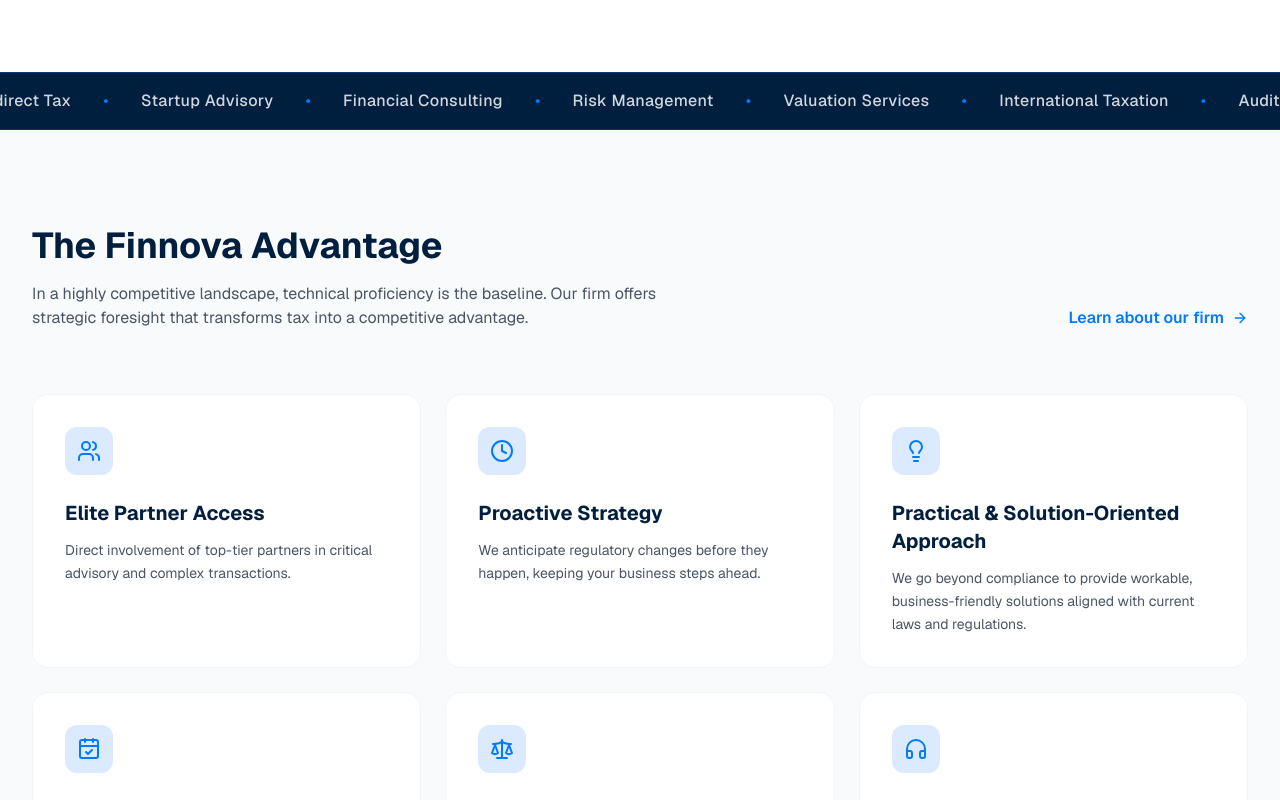
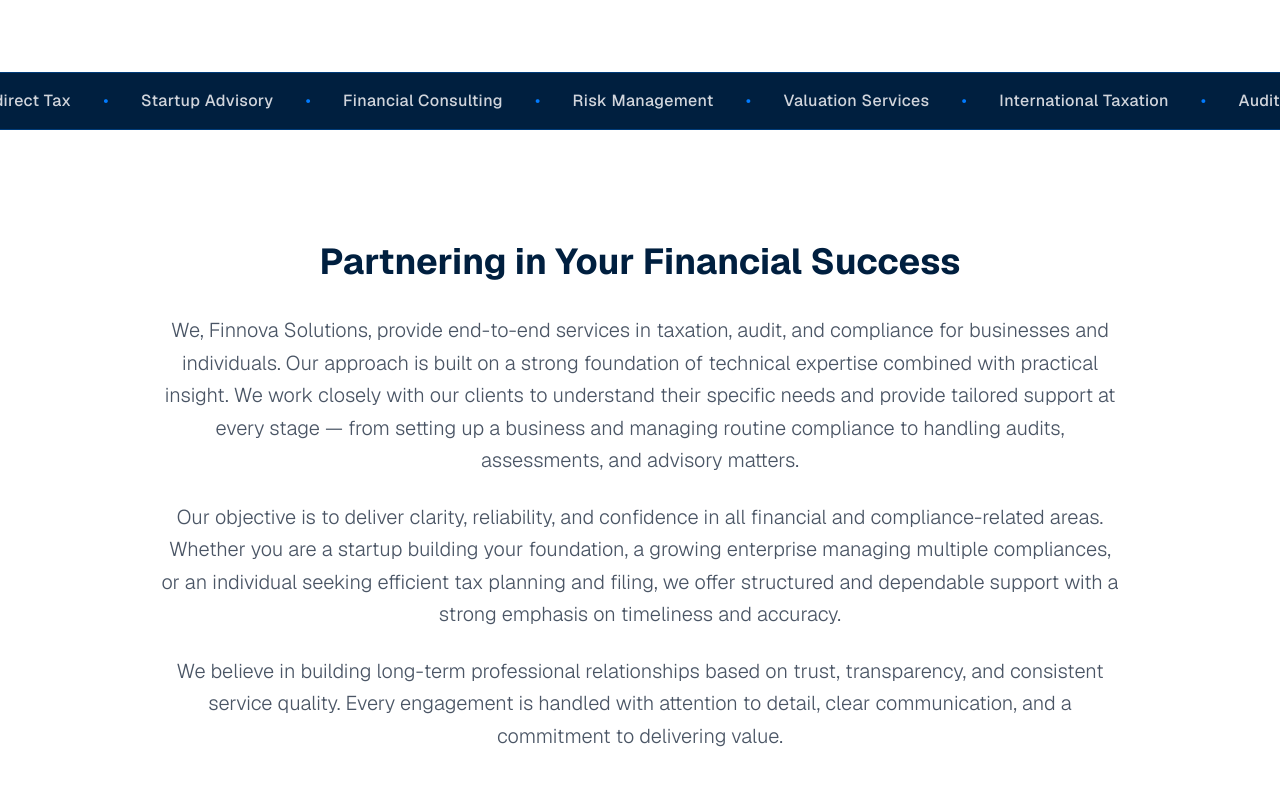
Before and after one commit to sriram263/finnova-solutions, a Next.js app: page / in a window 1280 px wide. Shown: the part 800-1600 px from the top of the page. Built offline with nearby package versions, Linux system fonts and the light colour scheme.

Commit message:
Home page updated with advantages sliding and paragraph adding

```diff
--- a/app/page.tsx
+++ b/app/page.tsx
@@ -4,6 +4,54 @@
 import { ArrowRight, ShieldCheck, TrendingUp, Users, Clock, Lightbulb, CalendarCheck, Scale, Headphones, Handshake } from "lucide-react";
 import Link from "next/link";
 import { TrustBar } from "@/components/ui/TrustBar";
+
+const advantages = [
+  {
+    icon: Users,
+    title: "Elite Partner Access",
+    desc: "Direct involvement of top-tier partners in critical advisory and complex transactions."
+  },
+  {
+    icon: Clock,
+    title: "Proactive Strategy",
+    desc: "We anticipate regulatory changes before they happen, keeping your business steps ahead."
+  },
+  {
+    icon: Lightbulb,
+    title: "Practical & Solution-Oriented Approach",
+    desc: "We go beyond compliance to provide workable, business-friendly solutions aligned with current laws and regulations."
+  },
+  {
+    icon: CalendarCheck,
+    title: "Timely & Reliable Execution",
+    desc: "Strong focus on deadlines, with proactive reminders and structured processes to ensure timely filings and compliance."
+  },
+  {
+    icon: Scale,
+    title: "Ethical & Professional Standards",
+    desc: "Services are delivered in line with the guidelines of the Institute of Chartered Accountants of India, maintaining integrity, confidentiality, and independence."
+  },
+  {
+    icon: Headphones,
+    title: "End-to-End Support",
+    desc: "From registrations and routine compliance to audits and representation, we provide a single point of contact for all professional needs."
+  },
+  {
+    icon: Handshake,
+    title: "Commitment Focused",
+    desc: "We focus on building long-term relationships with our clients based on trust, integrity, and professionalism. We aim to make compliance simple and stress-free, so you can focus on running your business."
+  },
+  {
+    icon: ShieldCheck,
+    title: "Bulletproof Compliance",
+    desc: "100% adherence to evolving ICAI and statutory frameworks, mitigating all legal risks."
+  },
+  {
+    icon: TrendingUp,
+    title: "Growth-Centric",
+    desc: "We align financial structures to optimize funding opportunities and operational scaling."
+  }
+];
 
 export default function Home() {
   return (
@@ -29,7 +77,7 @@
               transition={{ duration: 0.5, delay: 0.1 }}
               className="text-5xl md:text-7xl font-extrabold tracking-tight text-brand-navy dark:text-white mb-4 uppercase"
             >
-              Excellence in <br/>
+              Excellence in <br />
               <span className="text-transparent bg-clip-text bg-gradient-to-r from-brand-blue to-blue-400">
                 Financial Strategy
               </span>
@@ -79,14 +127,42 @@
       {/* Trust Bar */}
       <TrustBar />
 
+      {/* Introduction Section */}
+      <section className="py-20 md:py-28 bg-white dark:bg-[#000c19]">
+        <div className="max-w-5xl mx-auto px-4 sm:px-6 lg:px-8 text-center">
+          <motion.div
+            initial={{ opacity: 0, y: 20 }}
+            whileInView={{ opacity: 1, y: 0 }}
+            viewport={{ once: true }}
+            transition={{ duration: 0.6 }}
+          >
+            <h2 className="text-3xl md:text-4xl font-bold text-brand-navy dark:text-white mb-8">
+              Partnering in Your Financial Success
+            </h2>
+            <div className="text-gray-600 dark:text-gray-300 text-lg md:text-xl leading-relaxed space-y-6 text-justify md:text-center font-light">
+              <p>
+                We, Finnova Solutions, provide end-to-end services in taxation, audit, and compliance for businesses and individuals. Our approach is built on a strong foundation of technical expertise combined with practical insight. We work closely with our clients to understand their specific needs and provide tailored support at every stage — from setting up a business and managing routine compliance to handling audits, assessments, and advisory matters.
+              </p>
+              <p>
+                Our objective is to deliver clarity, reliability, and confidence in all financial and compliance-related areas. Whether you are a startup building your foundation, a growing enterprise managing multiple compliances, or an individual seeking efficient tax planning and filing, we offer structured and dependable support with a strong emphasis on timeliness and accuracy.
+              </p>
+              <p>
+                We believe in building long-term professional relationships based on trust, transparency, and consistent service quality. Every engagement is handled with attention to detail, clear communication, and a commitment to delivering value.
+              </p>
+            </div>
+          </motion.div>
+        </div>
+      </section>
+
       {/* Why Choose Us */}
       <section className="py-24 bg-gray-50 dark:bg-[#000813]">
         <div className="max-w-7xl mx-auto px-4 sm:px-6 lg:px-8">
           <div className="flex flex-col md:flex-row justify-between items-end mb-16 gap-6">
             <div className="max-w-2xl">
-              <h2 className="text-3xl md:text-4xl font-bold text-brand-navy dark:text-white mb-4">The Finnova Advantage</h2>
-              <p className="text-gray-600 dark:text-gray-400">
-                In a highly competitive landscape, technical proficiency is the baseline. Our firm offers strategic foresight that transforms tax into a competitive advantage.
+              <h2 className="text-3xl md:text-4xl font-bold text-brand-navy dark:text-white mb-4">Our Edge, Your Benefit</h2>
+              <p className="text-gray-800 dark:text-gray-400 text-xl font-medium">
+                Your values inspire our excellence.
+                That’s what sets us apart.
               </p>
             </div>
             <Link href="/about" className="inline-flex items-center gap-2 text-brand-blue font-semibold hover:underline group">
@@ -94,68 +170,33 @@
             </Link>
           </div>
 
-          <div className="grid grid-cols-1 md:grid-cols-2 lg:grid-cols-3 gap-6">
-            {[
-              {
-                icon: Users,
-                title: "Elite Partner Access",
-                desc: "Direct involvement of top-tier partners in critical advisory and complex transactions."
-              },
-              {
-                icon: Clock,
-                title: "Proactive Strategy",
-                desc: "We anticipate regulatory changes before they happen, keeping your business steps ahead."
-              },
-              {
-                icon: Lightbulb,
-                title: "Practical & Solution-Oriented Approach",
-                desc: "We go beyond compliance to provide workable, business-friendly solutions aligned with current laws and regulations."
-              },
-              {
-                icon: CalendarCheck,
-                title: "Timely & Reliable Execution",
-                desc: "Strong focus on deadlines, with proactive reminders and structured processes to ensure timely filings and compliance."
-              },
-              {
-                icon: Scale,
-                title: "Ethical & Professional Standards",
-                desc: "Services are delivered in line with the guidelines of the Institute of Chartered Accountants of India, maintaining integrity, confidentiality, and independence."
-              },
-              {
-                icon: Headphones,
-                title: "End-to-End Support",
-                desc: "From registrations and routine compliance to audits and representation, we provide a single point of contact for all professional needs."
-              },
-              {
-                icon: Handshake,
-                title: "Commitment Focused",
-                desc: "We focus on building long-term relationships with our clients based on trust, integrity, and professionalism. We aim to make compliance simple and stress-free, so you can focus on running your business."
-              },
-              {
-                icon: ShieldCheck,
-                title: "Bulletproof Compliance",
-                desc: "100% adherence to evolving ICAI and statutory frameworks, mitigating all legal risks."
-              },
-              {
-                icon: TrendingUp,
-                title: "Growth-Centric",
-                desc: "We align financial structures to optimize funding opportunities and operational scaling."
-              }
-            ].map((feature, i) => (
+          <div className="relative overflow-hidden w-full py-4 -mx-4 px-4 sm:mx-0 sm:px-0">
+            {/* Fade edges */}
+            <div className="absolute top-0 bottom-0 left-0 w-8 md:w-32 bg-gradient-to-r from-gray-50 dark:from-[#000813] to-transparent z-10 pointer-events-none"></div>
+            <div className="absolute top-0 bottom-0 right-0 w-8 md:w-32 bg-gradient-to-l from-gray-50 dark:from-[#000813] to-transparent z-10 pointer-events-none"></div>
+
+            <div className="flex">
               <motion.div
+                className="flex gap-6 pr-6 w-max"
+                animate={{ x: ["0%", "-50%"] }}
+                transition={{ repeat: Infinity, ease: "linear", duration: 60 }}
+              >
+                {[...advantages, ...advantages].map((feature, i) => (
+                  <div
                     key={i}
-                whileHover={{ y: -5 }}
-                className="p-8 rounded-2xl bg-white dark:bg-[#001224] border border-gray-100 dark:border-gray-800 group hover:border-brand-blue/30 hover:shadow-lg transition-all duration-300"
+                    className="w-[300px] md:w-[380px] shrink-0 p-8 rounded-2xl bg-white dark:bg-[#001224] border border-gray-100 dark:border-gray-800 group hover:border-brand-blue/30 hover:shadow-xl transition-all duration-300 relative flex flex-col"
                   >
                     <div className="w-12 h-12 rounded-xl bg-blue-100 dark:bg-brand-blue/20 flex items-center justify-center text-brand-blue mb-6 group-hover:scale-110 transition-transform">
                       <feature.icon className="w-6 h-6" />
                     </div>
-                <h3 className="text-xl font-bold text-brand-navy dark:text-white mb-3">{feature.title}</h3>
-                <p className="text-gray-600 dark:text-gray-400 leading-relaxed text-sm">
+                    <h3 className="text-xl font-bold text-brand-navy dark:text-white mb-3 whitespace-normal">{feature.title}</h3>
+                    <p className="text-gray-600 dark:text-gray-400 leading-relaxed text-sm whitespace-normal flex-1">
                       {feature.desc}
                     </p>
+                  </div>
+                ))}
               </motion.div>
-            ))}
+            </div>
           </div>
         </div>
       </section>
```
Lines whose indentation alone changed are shown as unchanged.
